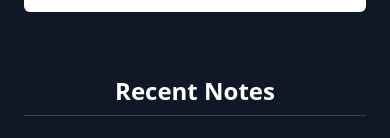
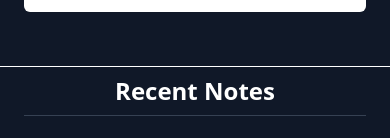
Before and after one commit to Deepak229-hub/notesapp, a React (Vite) app: page / in a window 390 px wide. Shown: the part 378-516 px from the top of the page. Built offline with nearby package versions, Linux system fonts and the light colour scheme.

Commit message:
added hr between inputs and notes section

```diff
--- a/src/App.jsx
+++ b/src/App.jsx
@@ -49,6 +49,7 @@ function App() {
       {hidden ?
       <div className='flex flex-col lg:flex-row w-screen h-[90vh] z-10'>
         <LeftContent changeHandler={changeHandler} addNote={addNote} title={title} text={text} />
+        <hr className='lg:hidden' />
         <RightContent notes={notes} deleteNote={deleteNote} show={showHidden} />
       </div> :
       <div className='h-[80vh] py-3'>
```
